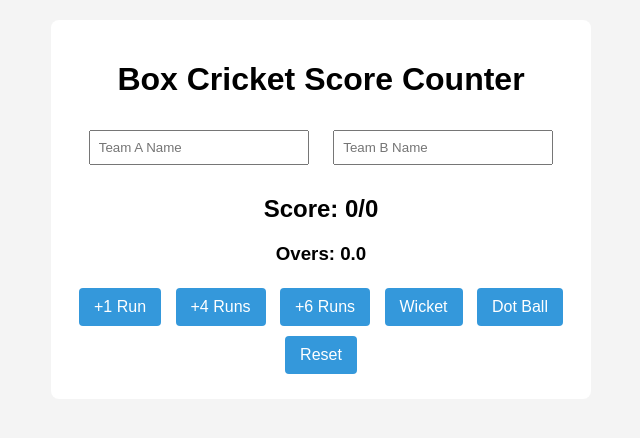
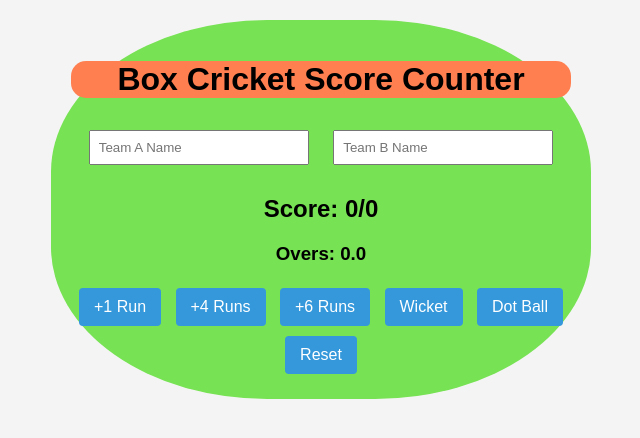
Before and after one commit to manoharportfolio/cricket-score-counter, a plain HTML site: page index.html in a window 1280 px wide. Shown: the whole page, without its empty margins (319-959 px from the left). Drawn offline with Linux system fonts and the light colour scheme.

Commit message:
change made on stylesheet

```diff
--- a/style.css
+++ b/style.css
@@ -2,16 +2,21 @@ body {
   font-family: Arial, sans-serif;
   background: #f4f4f4;
   margin: 0;
+
   padding: 20px;
   text-align: center;
 }
 
 .container {
-  max-width: 500px;
-  margin: auto;
-  background: white;
-  padding: 20px;
-  border-radius: 8px;
+    max-width: 500px;
+    margin: auto;
+    background: #77e253;
+    padding: 20px;
+    border-radius: 40%;
+}
+.container h1{
+    background: coral;
+    border-radius: 15px;
 }
 
 input {
```
